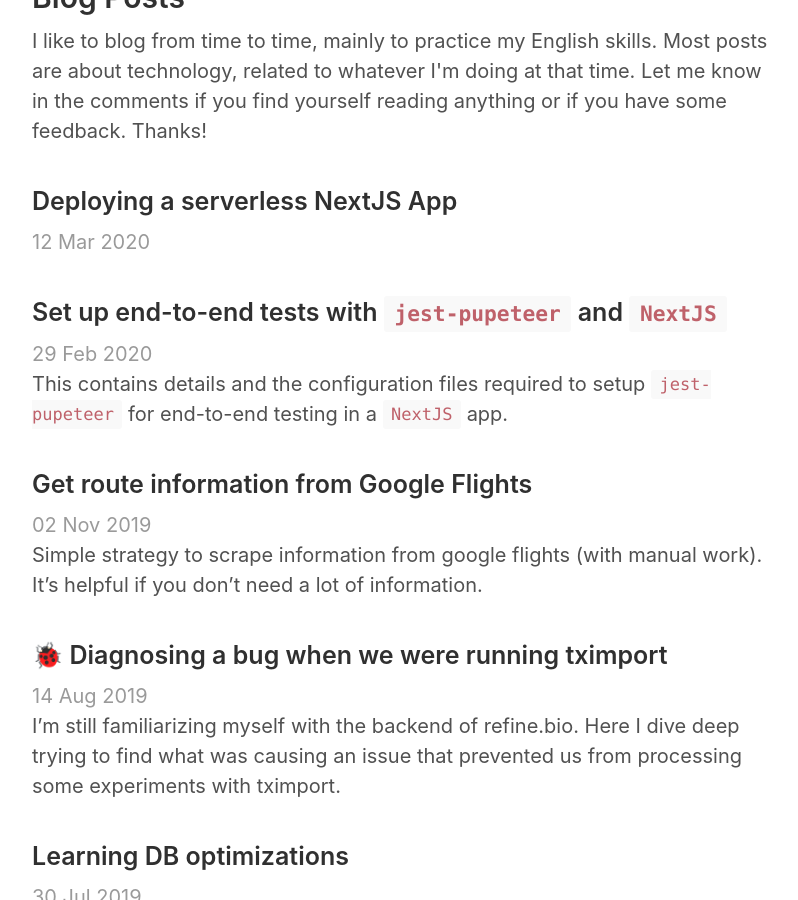
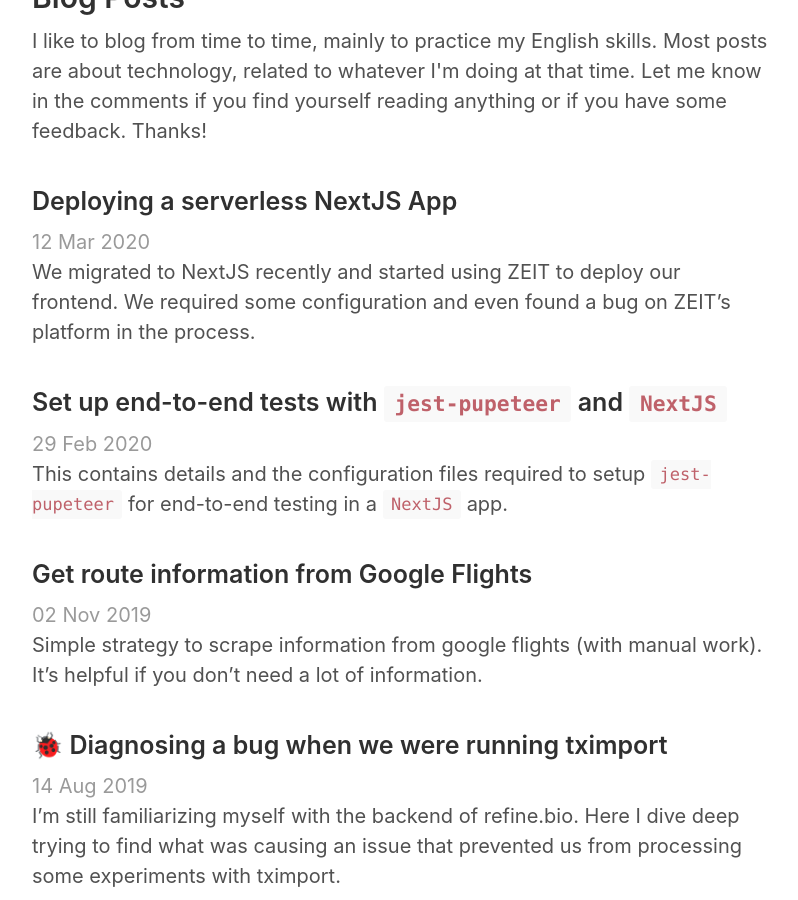
Before and after one commit to arielsvn/arielsvn.github.io, a Jekyll site: the page built from index.html, in a window 1280 px wide and 900 px high, scrolled down 1023 px. Shown: the whole window, without its empty margins (238-1036 px from the left). Built offline with Jekyll 4.4.1, drawn with Linux system fonts in a browser that asks for light colours; the list of posts is cut into pages by our own code.

Commit message:
zeit summary

```diff
--- a/_posts/2020-03-12-deploying-serverless-nextjs-app.md
+++ b/_posts/2020-03-12-deploying-serverless-nextjs-app.md
@@ -6,7 +6,7 @@
   - nextjs
   - zeit
 layout: post
-summary:
+summary: We migrated to NextJS recently and started using ZEIT to deploy our frontend. We required some configuration and even found a bug on ZEIT's platform in the process.
 ---
 
 For a while, I have been wanting to try server-side rendering, specifically with [NextJS](https://nextjs.org/). Recently, a [big pull request](https://github.com/AlexsLemonade/refinebio-frontend/pull/853) landed in refinebio's repository with the entire migration.
```
